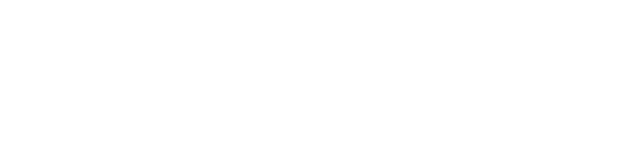
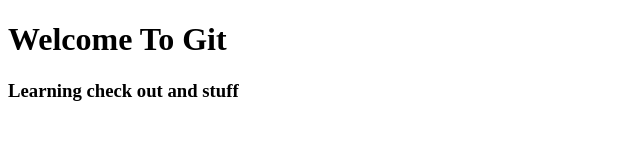
Before and after one commit to UsmanAdepoju/git-test, a plain HTML site: page index.html in a window 1280 px wide. Shown: the whole page, without its empty margins (0-640 px from the left). Drawn offline with Linux system fonts and the light colour scheme.

Commit message:
third commit

```diff
--- a/index.html
+++ b/index.html
@@ -6,6 +6,14 @@
     <title>Document</title>
 </head>
 <body>
+<header>
+    <h1>Welcome To Git</h1>
+</header>
 
+<section>
+    <h3>
+    Learning check out and stuff
+    </h3>
+</section>
 </body>
 </html>
```
Also changed, not shown: templates/test.html (+4 -0 lines).
